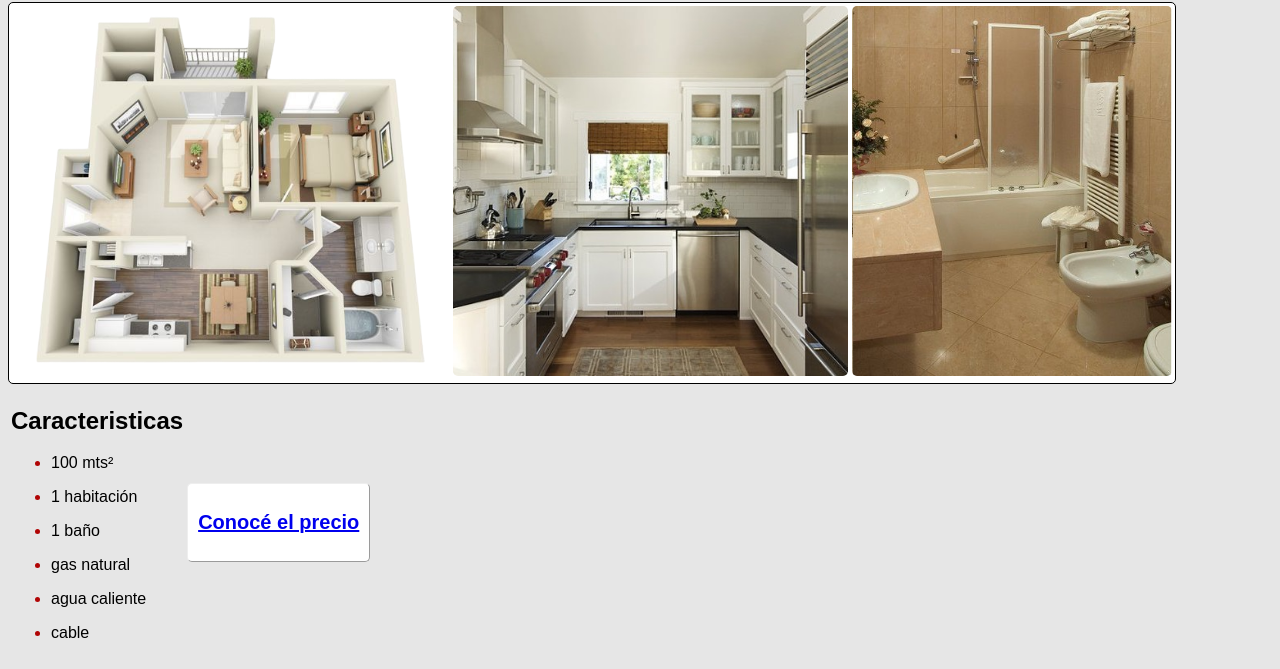
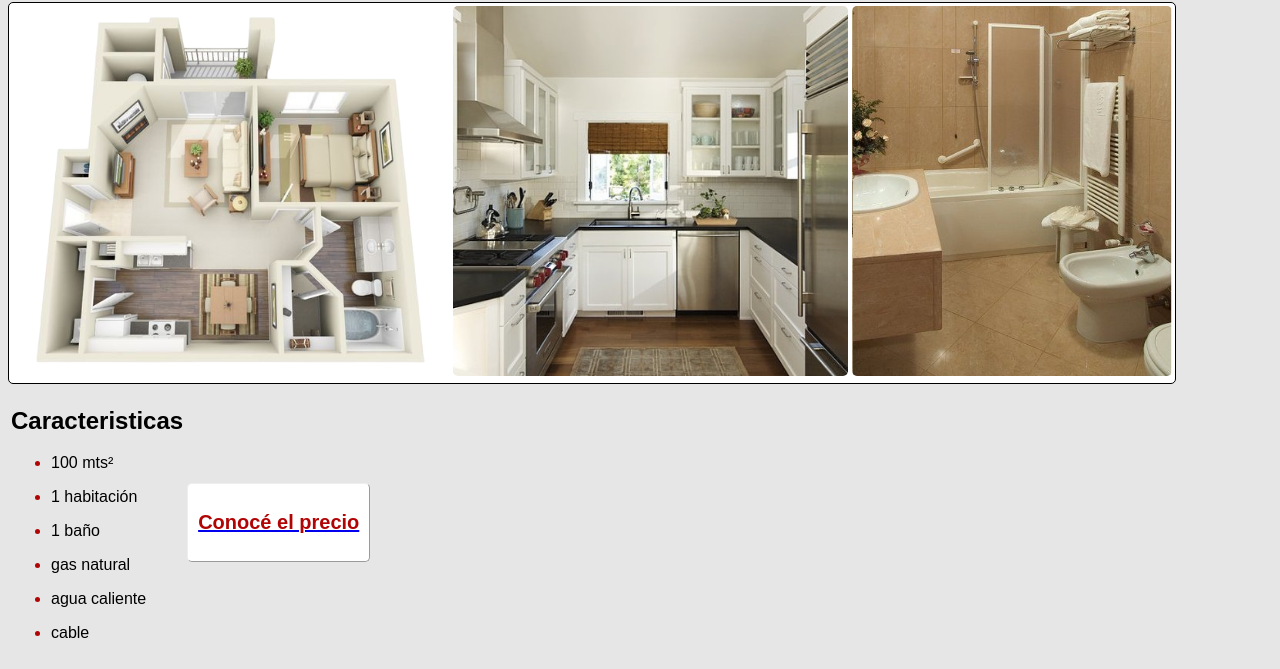
Before and after one commit to maxcattaneo05/Departamentos-GANA, a plain HTML site: page Pagina principal/Opcion1/op1.html in a window 1280 px wide. Shown: the part 151-820 px from the top of the page. Drawn offline with Linux system fonts and the light colour scheme.

Commit message:
demo final

```diff
--- a/Estilo.css
+++ b/Estilo.css
@@ -101,6 +101,7 @@ li {
 }
 
 .head-op{
+    text-decoration: none;
     color: rgb(177, 5, 5);
 }
 
--- a/Pagina principal/Opcion1/op1.html
+++ b/Pagina principal/Opcion1/op1.html
@@ -35,7 +35,7 @@
           </ul>
           <td>
             <button class="button">
-              <a href="../Calculadora/Calculadora.html"><h2>Conocé el precio</h2></a>
+              <a href="../Calculadora/Calculadora.html"><h2 class="head-op">Conocé el precio</h2></a>
             </button>
           </td>
       </tr>
```
Also changed, not shown: Pagina principal/Opcion2/op2.html (+1 -1 lines), Pagina principal/Opcion3/Opcion3.html (+1 -1 lines).
